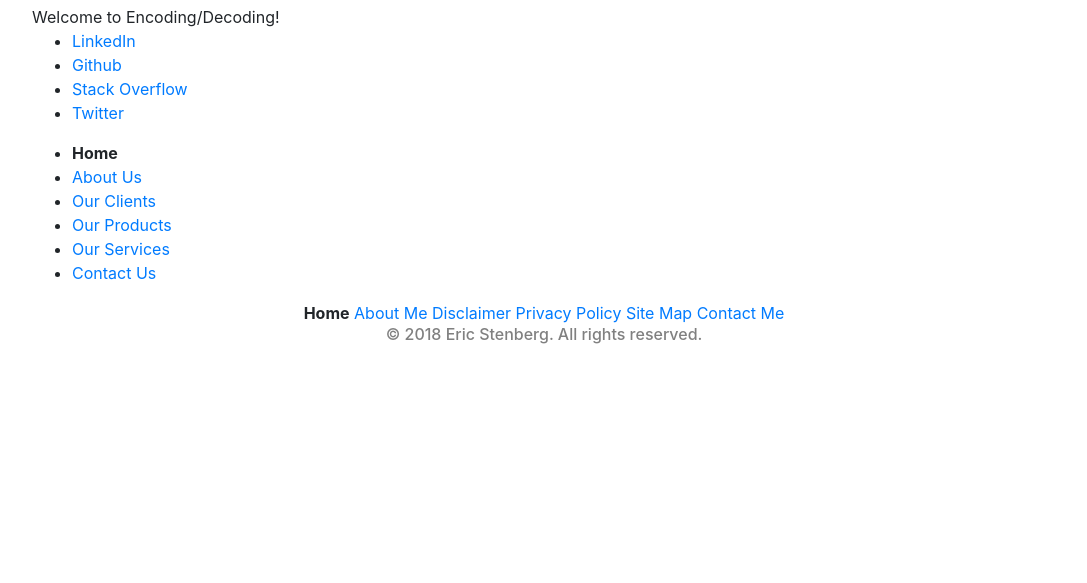
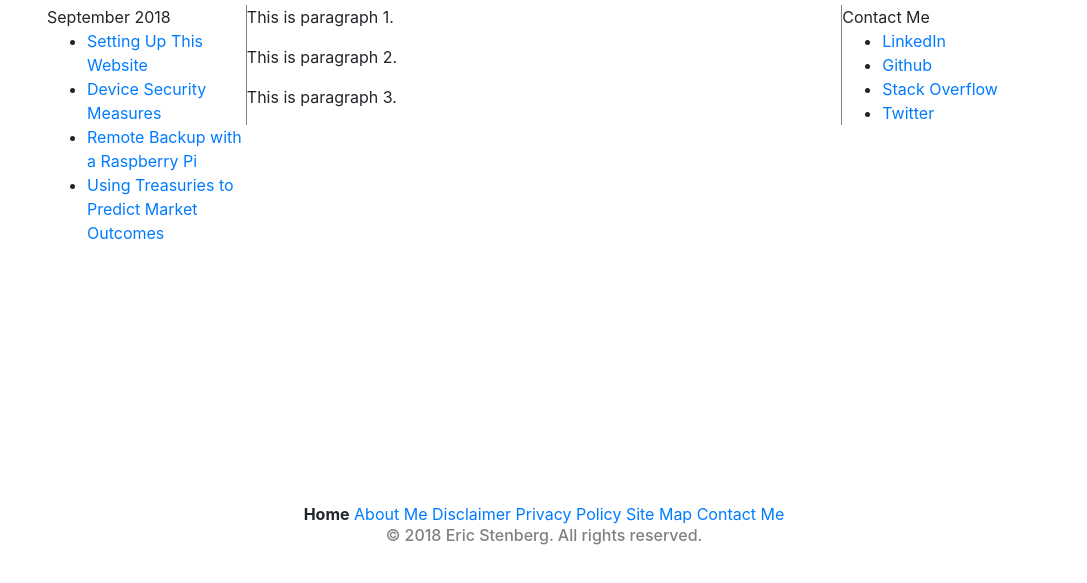
Before and after one commit to ericstenberg/Website, a plain HTML site: page home.html in a window 1280 px wide. Shown: the part 167-750 px from the top of the page, without its empty margins (96-1183 px from the left). Drawn offline with nearby package versions, Linux system fonts and the light colour scheme.

Commit message:
Committing initial columns.

```diff
--- a/home.html
+++ b/home.html
@@ -16,25 +16,31 @@
    <h1>Encoding/Decoding</h1>
   </header>
   <main>
-   Welcome to Encoding/Decoding!
-  </main>
+   <div class="container">
+    <div class="column-center">
+     <p>This is paragraph 1.</p>
+     <p>This is paragraph 2.</p>
+     <p>This is paragraph 3.</p>
+    </div>
+    <div class="column-left">
+     September 2018
+     <ul>
+      <li><a href="websitesetup.html">Setting Up This Website</a></li>
+      <li><a href="security.html">Device Security Measures</a></li>
+      <li><a href="raspberrypiremotebackup.html">Remote Backup with a Raspberry Pi</a></li>
+      <li><a href="treasuries.html">Using Treasuries to Predict Market Outcomes</a></li>
+    </div>
+    <div class="column-right">
+     Contact Me
      <ul>
       <li><a href="https://www.linkedin.com/in/ericdstenberg">LinkedIn</a></li>
       <li><a href="https://github.com/ericstenberg">Github</a></li>
       <li><a href="https://stackoverflow.com/users/10241858/ericstenberg">Stack Overflow</a></li>
       <li><a href="https://twitter.com/ericstenberg0">Twitter</a></li>
      </ul>
-  <nav>
-   <ul>
-    <li><strong>Home</strong></li>
-    <li><a href="about.html">About Us</a></li>
-    <li><a href="clients.html">Our Clients</a></li>
-    <li><a href="products.html">Our Products</a></li>
-    <li><a href="services.html">Our Services</a></li>
-    <li><a href="contact.html">Contact Us</a></li>
-   </ul>
-  </nav>
-
+   </div>
+   </div>
+  </main>
  <footer>
   <nav>
    <strong>Home</strong>
@@ -52,7 +58,6 @@
 <!--include header on top, left of every page-->
 <!--header will be 20 % of page-->
 <!--copyright will be bottom, centered, and gray-->
-<!--text in black-->
 <!--include search bar on top right of every page-->
 <!--include copyright information on every page-->
 <!--include links to home, site map, about-->
@@ -62,3 +67,5 @@
 <!--add tags to each post-->
 <!--set up database to file posts under-->
 <!--be able to post on Facebook, Twitter, Youtube, Google+,Instagram,Snapchat-->
+<!--Every blog post will be 500 words or less-->
+<!--Left column of topical items will contain links to jump to different parts of process-->
--- a/styles.scss
+++ b/styles.scss
@@ -1,4 +1,9 @@
 $text-align: center;
+$edgeposition: 10%;
+
+html,body{
+ height: 100%;
+}
 
 h1 {
  border-top: none;
@@ -10,6 +15,9 @@ h1 {
 
 footer {
  text-align: $text-align;
+ bottom: $edgeposition;
+ position: fixed;
+ width: 80%
 }
 
 h6 {
@@ -17,14 +25,34 @@ h6 {
 }
 
 body {
- padding: 10%;
+ padding: $edgeposition;
 }
 
-div.PageHeaderSearch {
+.PageHeaderSearch {
  float:right;
  font-size:13px;
 }
 
-div.BottomLinks {
+.BottomLinks {
  text-align: $text-align;
 }
+
+.container {
+ .column-left {
+  float:left;
+  width: 20%;
+ }
+
+ .column-right {
+  float: right;
+  width: 20%;
+}
+
+ .column-center {
+  display: inline-block;
+  width: 60%;
+  column-height: 100%;
+  border-left: 1px solid grey;
+  border-right: 1px solid grey;
+ }
+}
```
Also changed, not shown: styles.css, websitesetup.html (added), 1 other file. Lines whose indentation alone changed are shown as unchanged.
